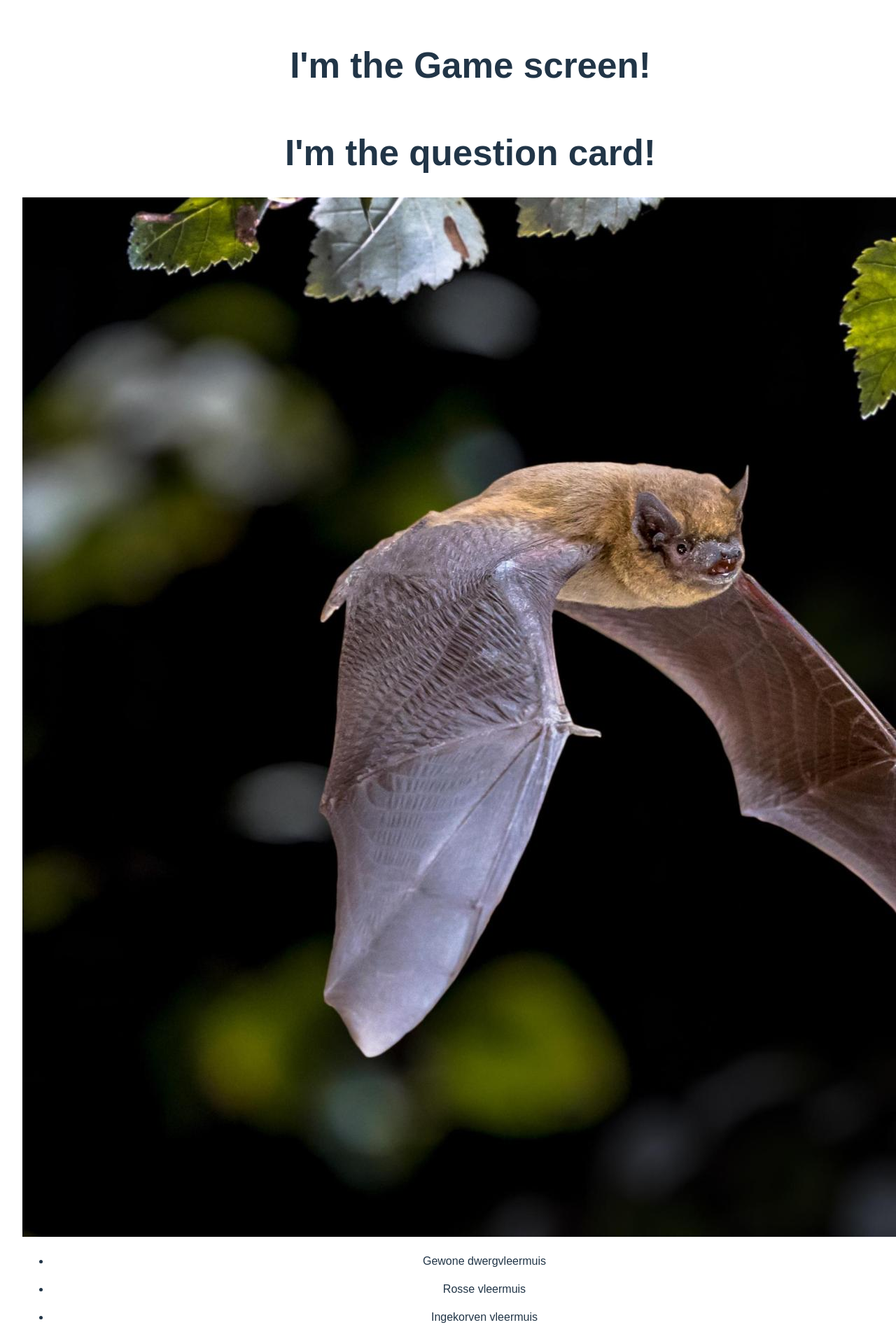
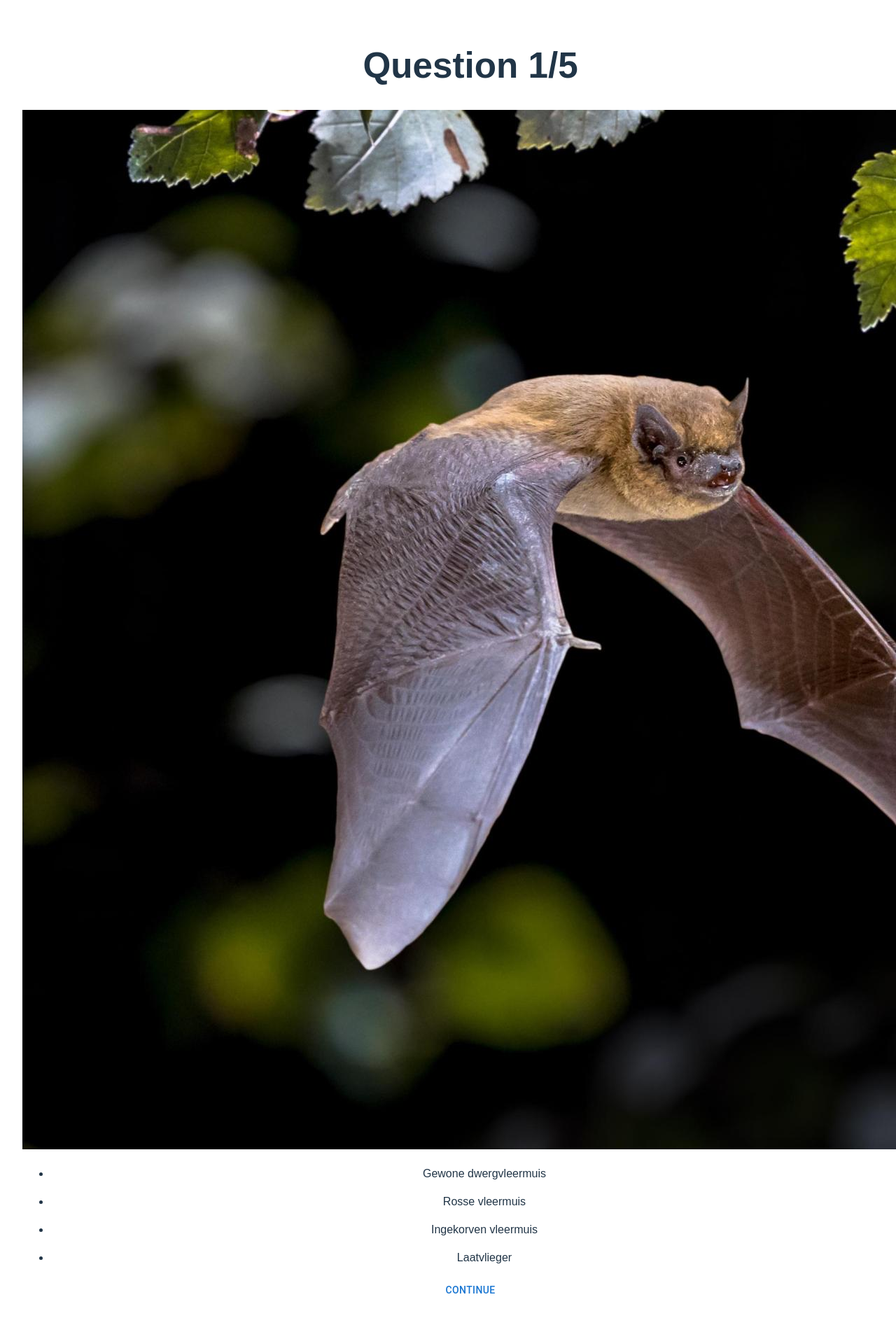
Before and after one commit to jodie-glantzlen/bat-quiz, a React (Vite) app in the folder frontend/: page /game in a window 1280 px wide. Shown: the top 1913 px of the page at 70% size. Built offline with nearby package versions, Linux system fonts and the light colour scheme.

Commit message:
Display current question based on index on Continue

```diff
--- a/frontend/src/components/Game.tsx
+++ b/frontend/src/components/Game.tsx
@@ -1,15 +1,30 @@
+import { useState } from 'react';
 import questions from '../data/questions.json'
 import QuestionCard from './QuestionCard'
+import { Button } from '@mui/material';
+import { useNavigate } from 'react-router-dom';
 
 function Game() {
+
+  const [currentQuestionIndex, setCurrentQuestionIndex] = useState<number>(0);
+
+  const currentQuestion = questions[currentQuestionIndex]
+
+  const navigate = useNavigate()
+
+  const handleContinue = () => {
+    if (currentQuestionIndex < questions.length - 1) {
+      setCurrentQuestionIndex((prev) => prev + 1)
+    } else {
+      navigate("/finish")
+    }
+  }
+
   return (
     <div className='game-container'>
-    <h1>I'm the Game screen!</h1>
-    {
-      questions.map((q) => (
-        <QuestionCard question={q}/>
-      ))
-    }
+      <h1>Question {currentQuestionIndex + 1}/{questions.length}</h1>
+      <QuestionCard question={currentQuestion}/>
+      <Button onClick={handleContinue}>Continue</Button>
     </div>
   )
 }
--- a/frontend/src/components/QuestionCard.tsx
+++ b/frontend/src/components/QuestionCard.tsx
@@ -3,7 +3,6 @@ import type { QuestionCardProps } from "../../types"
 function QuestionCard({question}: QuestionCardProps) {
   return (
     <div>
-      <h1>I'm the question card!</h1>
       <img src={question.image} alt="very cute bat"/>
       {
         question.options.map((o) => (
```
